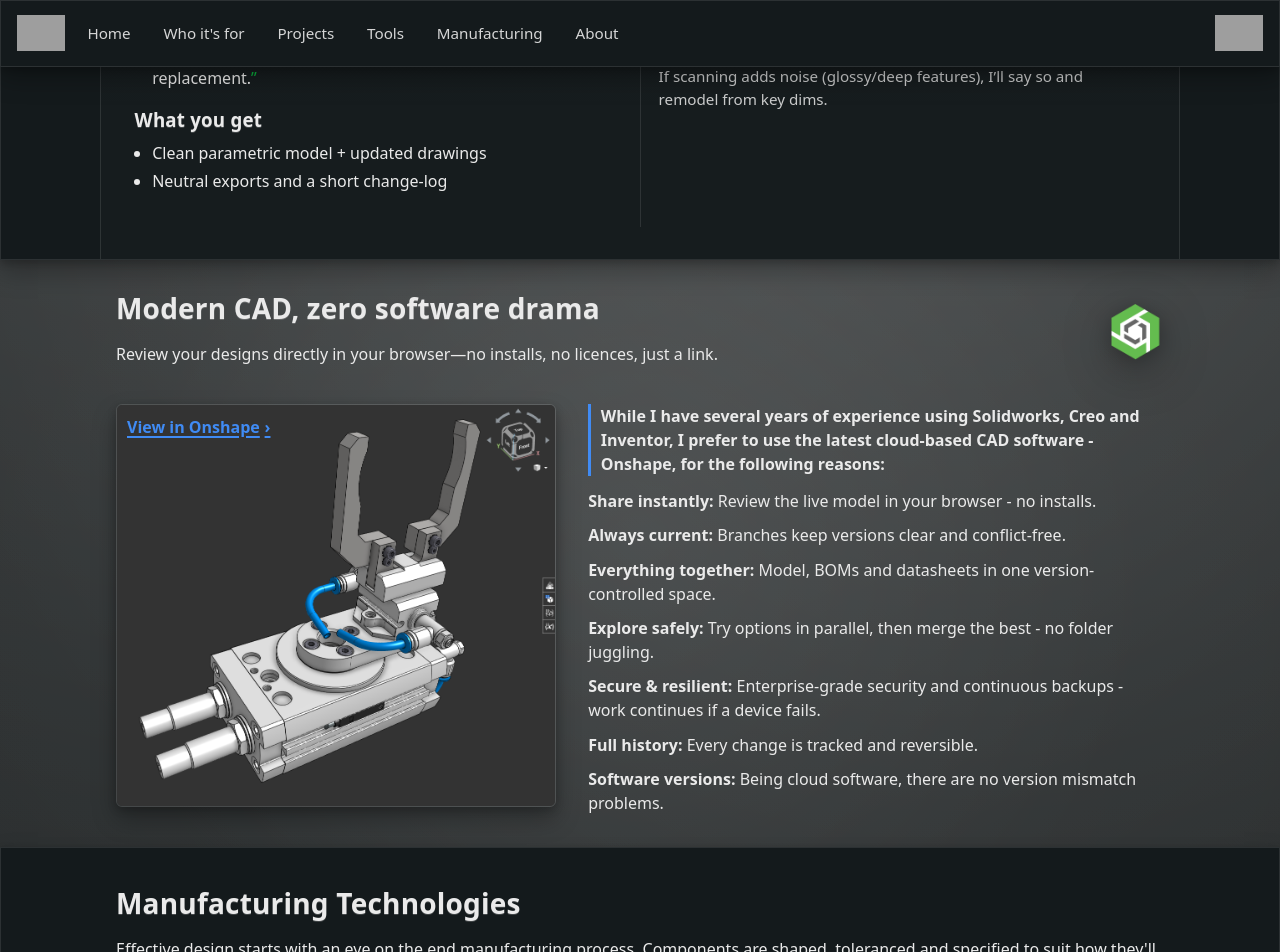
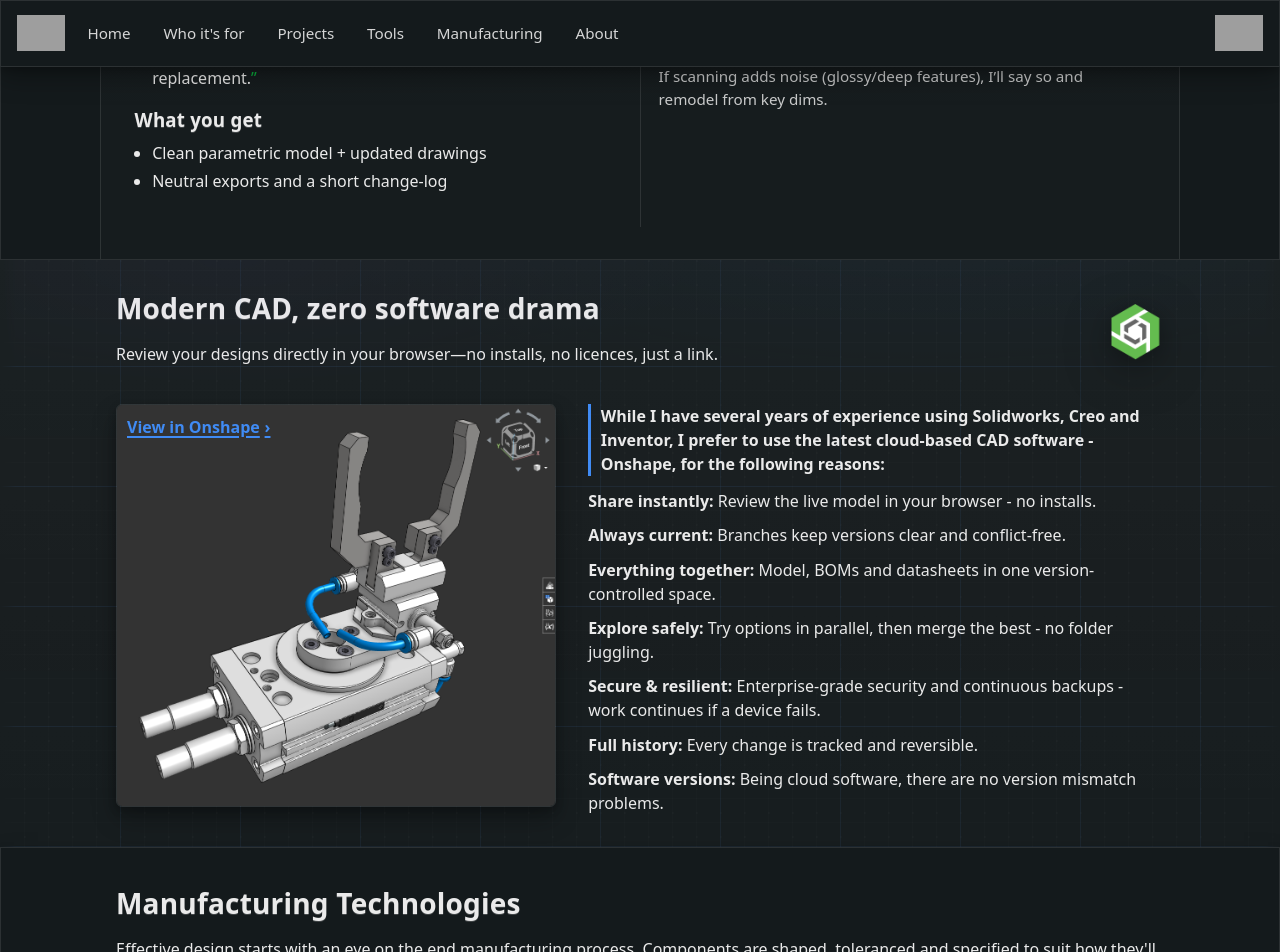
Before and after one commit to JamesAIzzard/jamesaizzard.github.io, a Jekyll site: the page built from index.html, in a window 1280 px wide and 1400 px high, scrolled down 1909 px. Shown: the top 952 px of the window. Built offline with Jekyll 4.4.1, drawn with Linux system fonts in a browser that asks for light colours; some web fonts are replaced; grey boxes are pictures that could not be loaded.

Commit message:
Enhance modern CAD section: add subtle blueprint grid background for improved visual depth

```diff
--- a/_sass/components/_modern_cad.scss
+++ b/_sass/components/_modern_cad.scss
@@ -145,7 +145,38 @@
 }
 
 /* Add separation from the section above */
-#modern-cad { padding-top: clamp(1.25rem, 4vw, 2rem); }
+/* Subtle engineering-style blueprint grid background */
+#modern-cad {
+    padding-top: clamp(1.25rem, 4vw, 2rem);
+    position: relative;
+    background: linear-gradient(180deg, rgba(255,255,255,0.03), rgba(255,255,255,0.01)), var(--panel);
+    overflow: hidden;
+}
+
+#modern-cad::before {
+    --grid-gap: 24px;
+    content: "";
+    position: absolute;
+    inset: 0;
+    pointer-events: none;
+    background-image:
+        /* fine dot grid */
+        radial-gradient(circle at 1px 1px, rgba(255,255,255,0.055) 1px, transparent 1.5px),
+        /* minor grid lines */
+        repeating-linear-gradient(0deg, rgba(255,255,255,0.045) 0, rgba(255,255,255,0.045) 1px, transparent 1px, transparent var(--grid-gap)),
+        repeating-linear-gradient(90deg, rgba(255,255,255,0.045) 0, rgba(255,255,255,0.045) 1px, transparent 1px, transparent var(--grid-gap)),
+        /* major grid lines every 5 cells, tinted by accent */
+        repeating-linear-gradient(0deg, color-mix(in oklab, var(--accent-2) 28%, transparent) 0, color-mix(in oklab, var(--accent-2) 28%, transparent) 1px, transparent 1px, transparent calc(var(--grid-gap) * 5)),
+        repeating-linear-gradient(90deg, color-mix(in oklab, var(--accent-2) 22%, transparent) 0, color-mix(in oklab, var(--accent-2) 22%, transparent) 1px, transparent 1px, transparent calc(var(--grid-gap) * 5)),
+        /* soft lighting to avoid flatness */
+        radial-gradient(80% 55% at 72% -10%, color-mix(in oklab, var(--accent-2) 16%, transparent), transparent 60%),
+        radial-gradient(60% 40% at 18% 0%, color-mix(in oklab, #9278ff 12%, transparent), transparent 60%);
+    background-size: var(--grid-gap) var(--grid-gap), auto, auto, auto, auto, auto, auto;
+    opacity: 0.28;
+    /* fade near vertical rails for a cleaner edge */
+    -webkit-mask-image: linear-gradient(to right, transparent, black var(--rail-gutter), black calc(100% - var(--rail-gutter)), transparent);
+    mask-image: linear-gradient(to right, transparent, black var(--rail-gutter), black calc(100% - var(--rail-gutter)), transparent);
+}
 #modern-cad #onshape-header { margin-bottom: clamp(0.4rem, 1.4vw, 0.8rem); }
 
 /* Uniform side gutters from the vertical rails for all content in this section */
```
